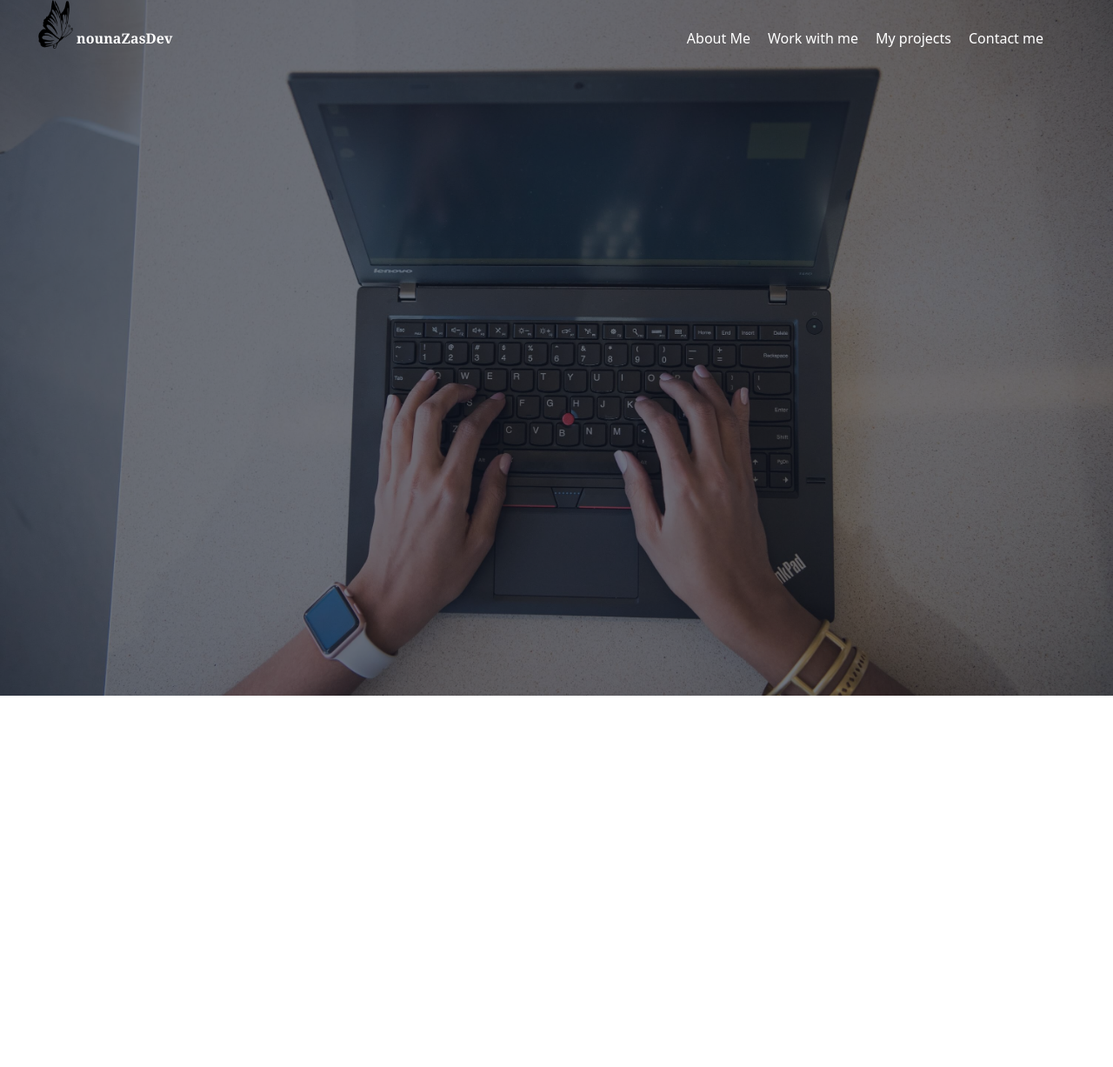
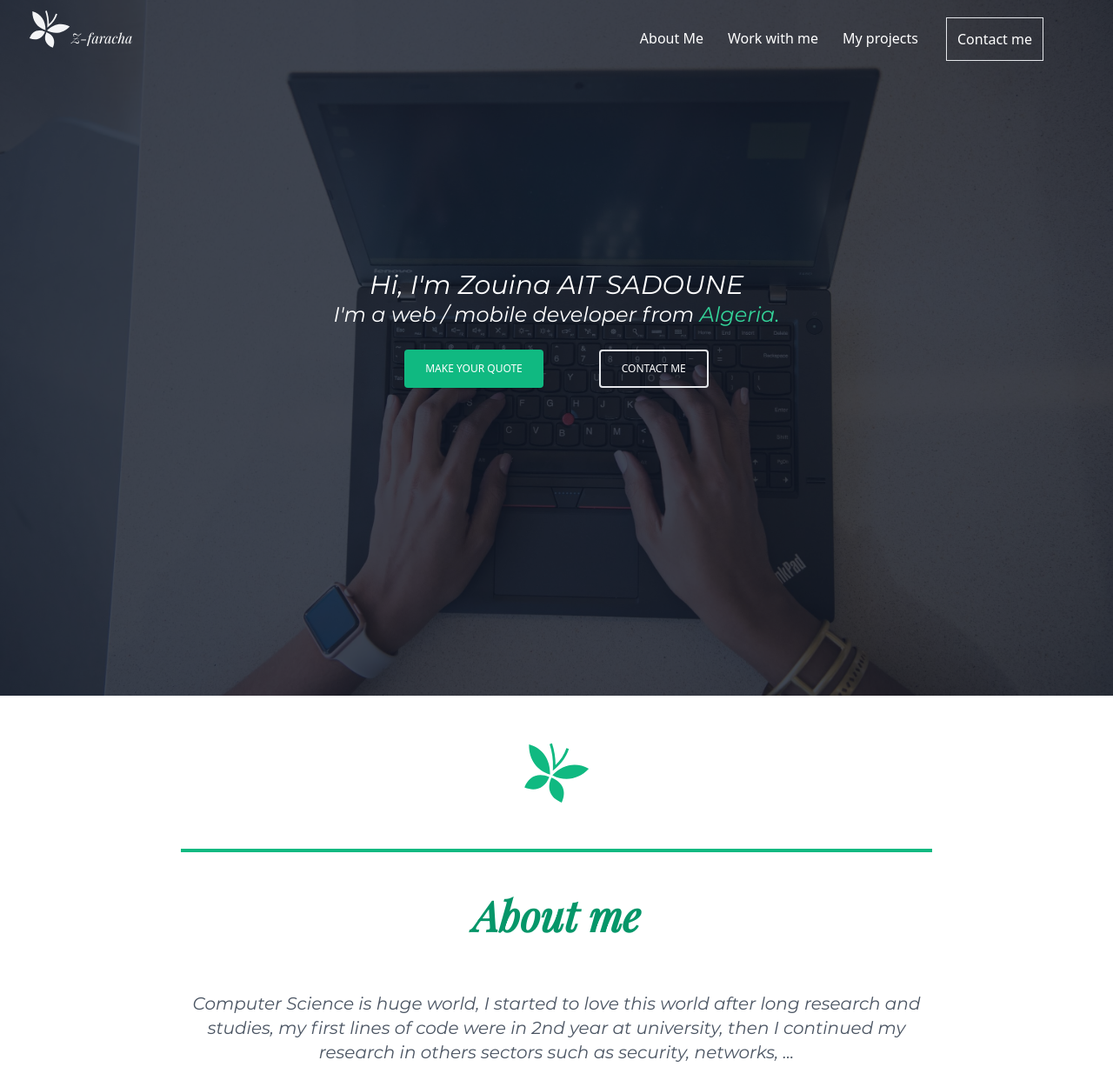
Before and after one commit to Nouna321/PORTFOLIO, a React app: page / in a window 1280 px wide. Shown: the top 1227 px of the page at 87% size. Before the commit the page ends 800 px from the top, so only its background shows below. Built offline with nearby package versions, Linux system fonts and the light colour scheme.

Commit message:
header + about me

```diff
--- a/package.json
+++ b/package.json
@@ -12,6 +12,7 @@
     "postcss": "^7.0.35",
     "react": "^17.0.1",
     "react-dom": "^17.0.1",
+    "react-icons": "^4.1.0",
     "react-scripts": "4.0.1",
     "tailwindcss": "npm:@tailwindcss/postcss7-compat@^2.0.2",
     "web-vitals": "^0.2.4"
--- a/src/Accueil.js
+++ b/src/Accueil.js
@@ -1,5 +1,6 @@
 import React, { Component } from 'react'
 import papillion from './img/papillion.png'
+import { GiButterfly } from 'react-icons/gi'
 
 class Accueil extends Component {
     constructor() {
@@ -8,32 +9,61 @@ class Accueil extends Component {
     render() {
         return (
             <div className='h-screen bg-header bg-center bg-cover'>
-                <div className='h-full bg-gray-900 bg-opacity-60 '>
+                <div className='h-full bg-gray-900 bg-opacity-80 '>
                     <div className='flex flex-row ... justify-between flex flex-col ...'>
                         <div className='flex flex-row ... justify-between'>
                             <div className='flex flex-row ...'>
-                                <img className='w-12 ml-10' src={papillion} />
-                                <p className='md:font-serif ... mt-8 text-white font-black ...'>nounaZasDev</p>
+                                <GiButterfly size={50} className='text-gray-100 ml-8 mt-2' />
+                                <p className='font-Cursive mt-8 text-white font-playfair '>Z-faracha</p>
                             </div>
                             <nav className='flex flex-row ... '>
-                                <a className='ml-5 text-white mt-8' href='#'>
+                                <a className='ml-7 text-white mt-8' href='#'>
                                     About Me
                                 </a>
-                                <a className='ml-5 text-white mt-8' href='#'>
+                                <a className='ml-7 text-white mt-8' href='#'>
                                     Work with me
                                 </a>
-                                <a className='ml-5 text-white mt-8' href='#'>
+                                <a className='ml-7 text-white mt-8' href='#'>
                                     My projects
                                 </a>
-                                <a className='ml-5 mr-20 text-white mt-8' href='#'>
+                                <a className='ml-8 mr-20 text-white mt-5 border border-white-200 px-3 py-3' href='#'>
                                     Contact me
                                 </a>
                             </nav>
                         </div>
                     </div>
-                    {/*<div className='flex  '>
-                        <p className='text-white font-black ... '>Hi, I'm Zouina AIT SADOUNE</p>
-        </div>*/}
+                    <div className='flex place-content-center'>
+                        <p className='text-white mt-60 font-mont text-3xl'>Hi, I'm Zouina AIT SADOUNE</p>
+                    </div>
+                    <div className='flex place-content-center'>
+                        <p className='text-white font-mont text-2xl'>
+                            I'm a web / mobile developer from <span className='text-green-400'>Algeria.</span>
+                        </p>
+                    </div>
+
+                    <div className='flex justify-center'>
+                        <button class='mr-16 mt-6 inline-block px-6 py-2 text-xs font-medium leading-6 text-center text-white uppercase transition bg-green-500 rounded shadow ripple hover:shadow-lg hover:bg-green-800 focus:outline-none'>
+                            make your quote
+                        </button>
+                        <button class=' mt-6 inline-block px-6 py-2 text-xs font-medium leading-6 text-center text-white uppercase transition bg-transparent border-2 border-white-700 rounded ripple hover:bg-green-400 focus:outline-none'>
+                            Contact me
+                        </button>
+                    </div>
+                </div>
+                {/* presentation */}
+                <div className=''>
+                    <GiButterfly size={80} className='text-green-500 mx-auto mt-12' />
+                </div>
+                <div className='flex flex-col mr-52 ml-52 border-t-4 border-green-500 mt-12'>
+                    <h1 className='text-center text-green-600 font-playfair font-bold text-5xl mt-12'>About me</h1>
+                    <p className='text-center font-mont text-xl mt-16 text-gray-600'>
+                        Computer Science is huge world, I started to love this world after long research and studies, my first lines of code were in 2nd year at university, then I
+                        continued my research in others sectors such as security, networks, ...
+                    </p>
+                    <p className='text-center font-mont text-xl mt-6 text-gray-600'>
+                        Who I am ? I've got my bachelor's degree in Mathematics field in 2016, I went to Mouloud Memmari University in TIZI OUZOU to continue my studies in Computer
+                        Science, I finish this year with a degree in Information Systems Engineering
+                    </p>
                 </div>
             </div>
         )
--- a/src/index.css
+++ b/src/index.css
@@ -1,4 +1,15 @@
 /* ./src/index.css */
 @tailwind base;
 @tailwind components;
+
+@font-face {
+    font-family: 'playfair';
+    src: url('./fonts/PlayfairDisplay-Italic.ttf');
+}
+
+@font-face {
+    font-family: 'mont';
+    src: url('./fonts/Montserrat-Italic.ttf');
+}
+
 @tailwind utilities;
--- a/tailwind.config.js
+++ b/tailwind.config.js
@@ -6,6 +6,10 @@ module.exports = {
             backgroundImage: (theme) => ({
                 header: "url('/src/img/christina-wocintechchat-com-PISwYqWIGPc-unsplash.jpg')",
             }),
+            fontFamily: {
+                playfair: 'playfair',
+                mont: 'mont',
+            },
         },
     },
     variants: {
```
Also changed, not shown: src/fonts/Montserrat-Black.ttf (added), src/fonts/Montserrat-Italic.ttf (added), src/fonts/PlayfairDisplay-Italic.ttf (added), 2 other files.
